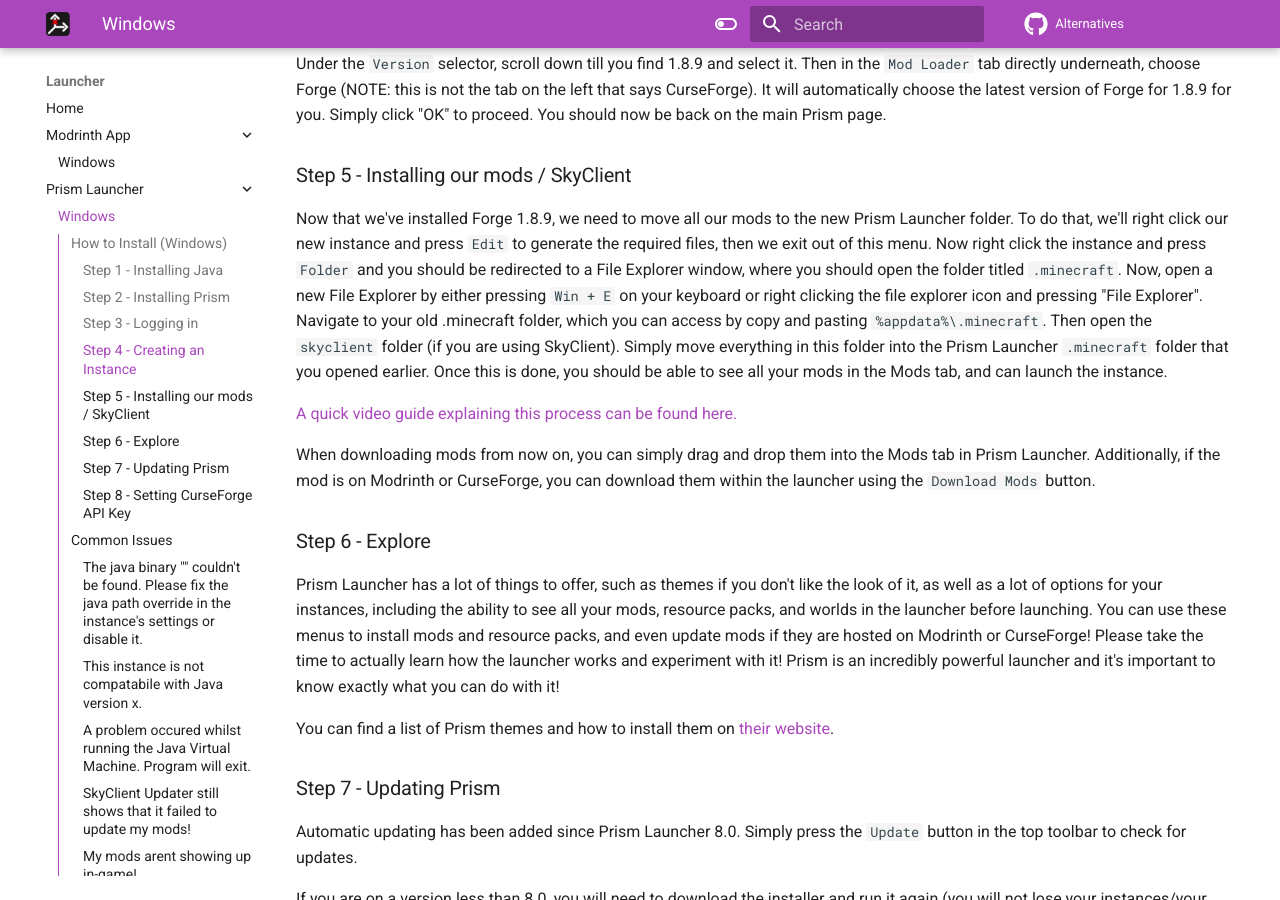
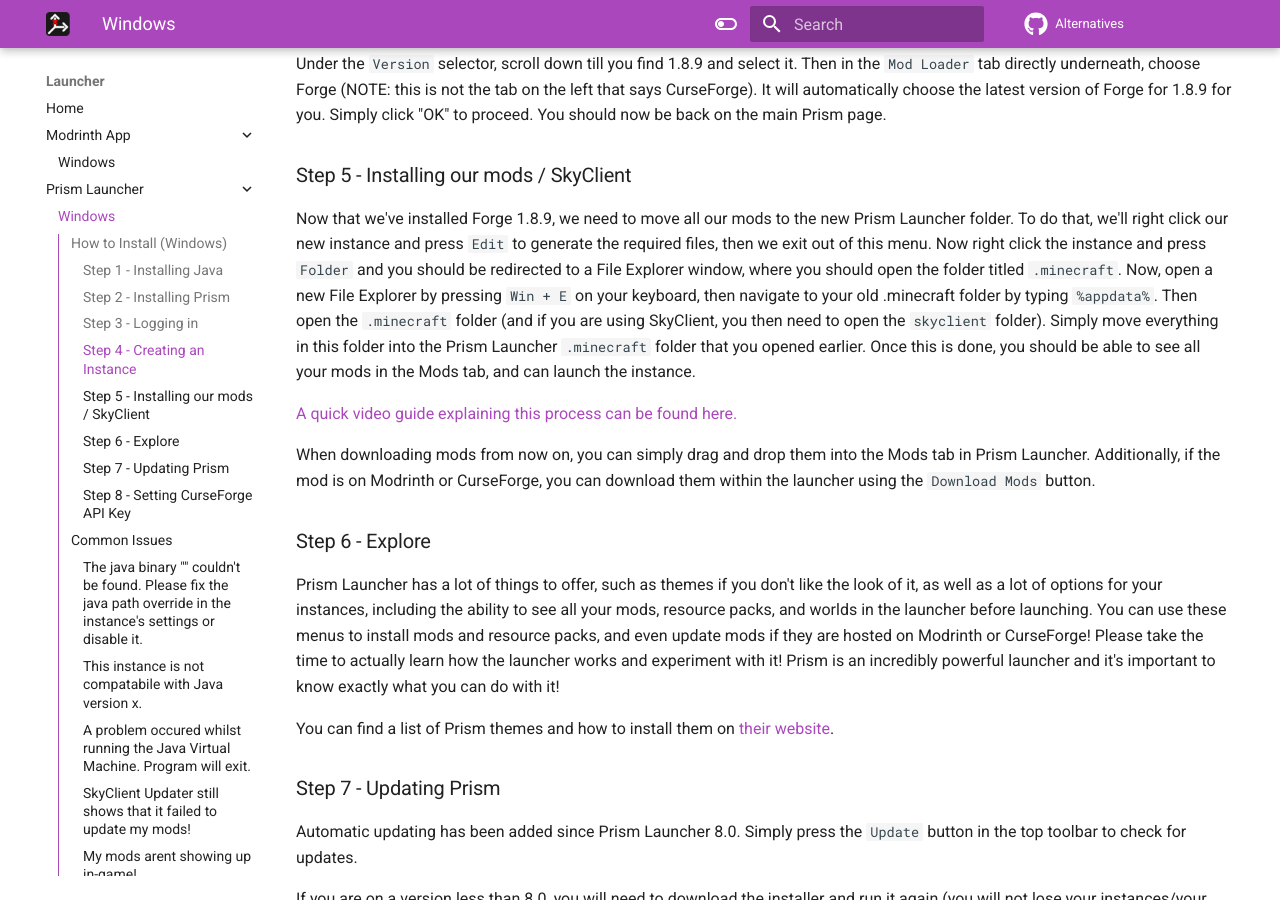
Before and after one commit to MicrocontrollersDev/Alternatives, an MkDocs documentation site: the page built from docs/launcher/prism_win.md, in a window 1280 px wide and 900 px high, scrolled down 1845 px. Built offline with MkDocs 1.6.1 and Material for MkDocs 9.7.7, drawn with Linux system fonts in a browser that asks for light colours; comment, search, counter and statistics services are not loaded.

Commit message:
Clarified how to access .minecraft by using %appdata% (prism_win.md)

```diff
--- a/docs/launcher/prism_win.md
+++ b/docs/launcher/prism_win.md
@@ -51,7 +51,7 @@
 
 ### Step 5 - Installing our mods / SkyClient
 
-Now that we've installed Forge 1.8.9, we need to move all our mods to the new Prism Launcher folder. To do that, we'll right click our new instance and press `Edit` to generate the required files, then we exit out of this menu. Now right click the instance and press `Folder` and you should be redirected to a File Explorer window, where you should open the folder titled `.minecraft`. Now, open a new File Explorer by either pressing `Win + E` on your keyboard or right clicking the file explorer icon and pressing "File Explorer". Navigate to your old .minecraft folder, which you can access by copy and pasting `%appdata%\.minecraft`. Then open the `skyclient` folder (if you are using SkyClient). Simply move everything in this folder into the Prism Launcher `.minecraft` folder that you opened earlier. Once this is done, you should be able to see all your mods in the Mods tab, and can launch the instance.
+Now that we've installed Forge 1.8.9, we need to move all our mods to the new Prism Launcher folder. To do that, we'll right click our new instance and press `Edit` to generate the required files, then we exit out of this menu. Now right click the instance and press `Folder` and you should be redirected to a File Explorer window, where you should open the folder titled `.minecraft`. Now, open a new File Explorer by pressing `Win + E` on your keyboard, then navigate to your old .minecraft folder by typing `%appdata%`. Then open the `.minecraft` folder (and if you are using SkyClient, you then need to open the `skyclient` folder). Simply move everything in this folder into the Prism Launcher `.minecraft` folder that you opened earlier. Once this is done, you should be able to see all your mods in the Mods tab, and can launch the instance.
 
 [A quick video guide explaining this process can be found here.](https://youtu.be/DEGaD-_HFCE)
 
```
